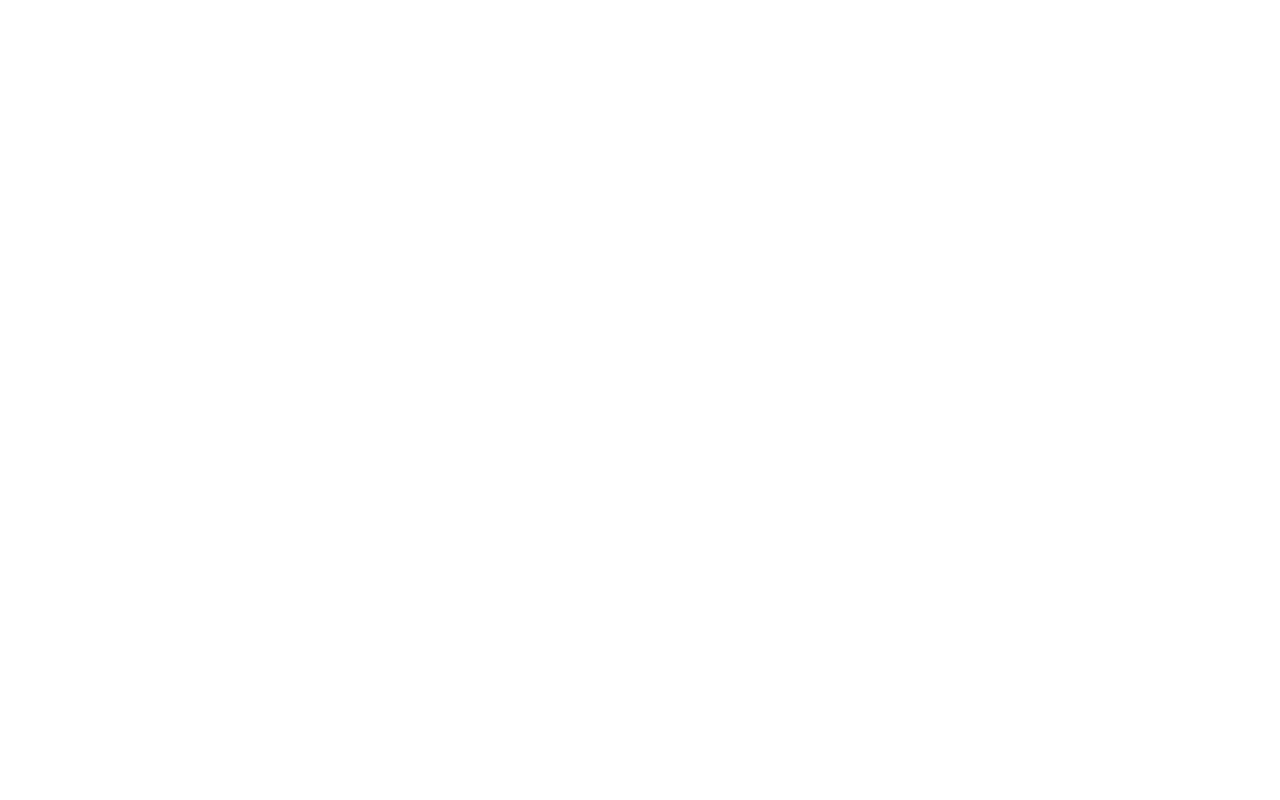
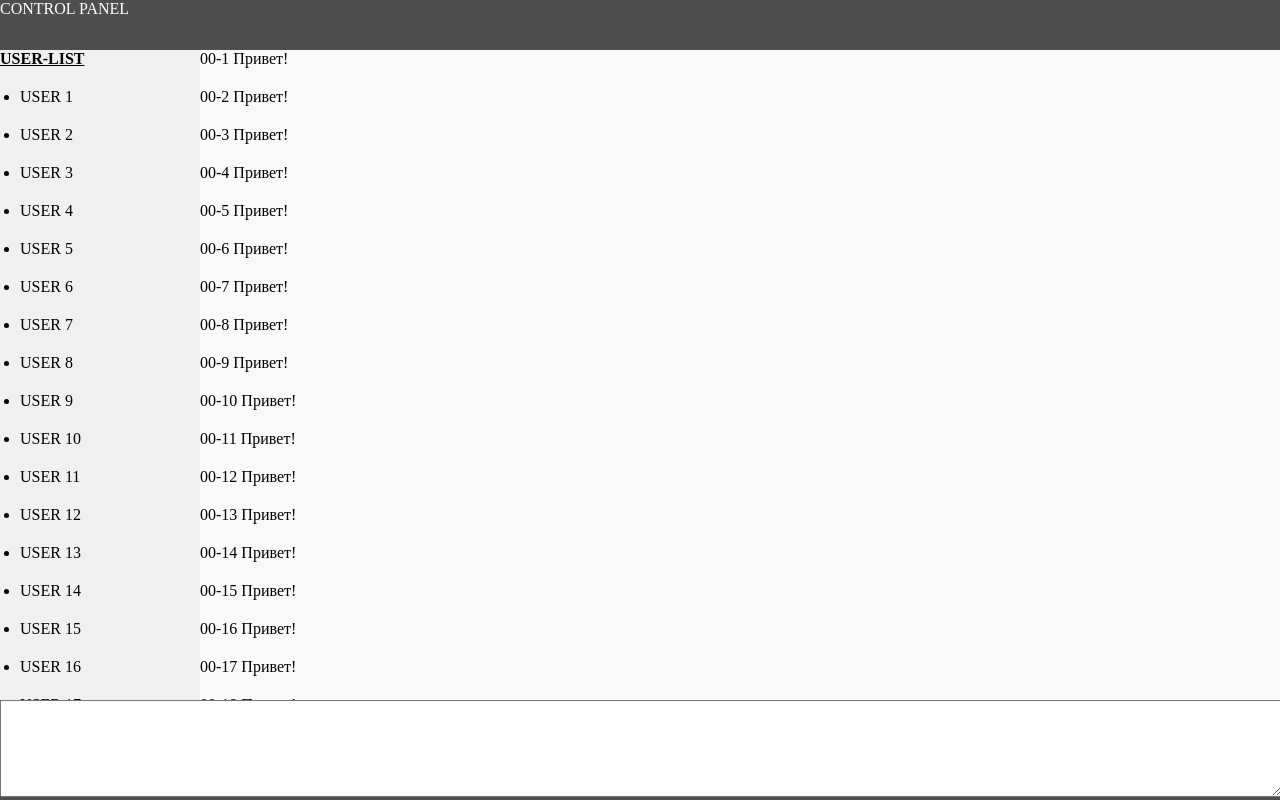
Before and after one commit to ramik1990/chat_interface_TEST, a plain HTML site: page index.html in a window 1280 px wide. Drawn offline with Linux system fonts and the light colour scheme.

Commit message:
Feat: выполнил первое задание

```diff
--- a/index.html
+++ b/index.html
@@ -8,13 +8,164 @@
 </head>
 <body>
     <header>
-
+        CONTROL PANEL
     </header>
     <main>
-
+        <aside class="user-list">
+            <p><b><u>USER-LIST</u></b></p>
+            <ul>
+                <li>USER 1</li>
+                <li>USER 2</li>
+                <li>USER 3</li>
+                <li>USER 4</li>
+                <li>USER 5</li>
+                <li>USER 6</li>
+                <li>USER 7</li>
+                <li>USER 8</li>
+                <li>USER 9</li>
+                <li>USER 10</li>
+                <li>USER 11</li>
+                <li>USER 12</li>
+                <li>USER 13</li>
+                <li>USER 14</li>
+                <li>USER 15</li>
+                <li>USER 16</li>
+                <li>USER 17</li>
+                <li>USER 18</li>
+                <li>USER 19</li>
+                <li>USER 20</li>
+                <li>USER 21</li>
+                <li>USER 22</li>
+                <li>USER 23</li>
+                <li>USER 24</li>
+                <li>USER 25</li>
+            </ul>
+        </aside>
+        <section class="chat">
+            <p>
+                00-1
+                Привет!
+            </p>
+            <p>
+                00-2
+                Привет!
+            </p>
+            <p>
+                00-3
+                Привет!
+            </p>
+            <p>
+                00-4
+                Привет!
+            </p>
+            <p>
+                00-5
+                Привет!
+            </p>
+            <p>
+                00-6
+                Привет!
+            </p>
+            <p>
+                00-7
+                Привет!
+            </p>
+            <p>
+                00-8
+                Привет!
+            </p>
+            <p>
+                00-9
+                Привет!
+            </p>
+            <p>
+                00-10
+                Привет!
+            </p>
+            <p>
+                00-11
+                Привет!
+            </p>
+            <p>
+                00-12
+                Привет!
+            </p>
+            <p>
+                00-13
+                Привет!
+            </p>
+            <p>
+                00-14
+                Привет!
+            </p>
+            <p>
+                00-15
+                Привет!
+            </p>
+            <p>
+                00-16
+                Привет!
+            </p>
+            <p>
+                00-17
+                Привет!
+            </p>
+            <p>
+                00-18
+                Привет!
+            </p>
+            <p>
+                00-19
+                Привет!
+            </p>
+            <p>
+                00-20
+                Привет!
+            </p>
+            <p>
+                00-21
+                Привет!
+            </p>
+            <p>
+                00-22
+                Привет!
+            </p>
+            <p>
+                00-23
+                Привет!
+            </p>
+            <p>
+                00-24
+                Привет!
+            </p>
+            <p>
+                00-25
+                Привет!
+            </p>
+            <p>
+                00-26
+                Привет!
+            </p>
+            <p>
+                00-27
+                Привет!
+            </p>
+            <p>
+                00-28
+                Привет!
+            </p>
+            <p>
+                00-29
+                Привет!
+            </p>
+            <p>
+                00-30
+                Привет!
+            </p>
+        </section>
     </main>
     <footer>
-
+        <textarea name="message" id="message"></textarea>
     </footer>
 </body>
 </html>
--- a/style.css
+++ b/style.css
@@ -2,12 +2,52 @@
     margin: 0;
     padding: 0;
 }
+html, body {
+    overflow: hidden;
+}
 
-html, body {
-    display: flex;
-    justify-content: center;
-    align-items: center;
-    flex-direction: column;
-    width: 100%;
+body {
+    display: grid;
+    grid-template-rows: 50px 1fr 100px;
     height: 100vh;
 }
+
+header, footer {
+    background-color: #4e4e4e;
+    display: flex;
+    justify-content: start;
+    align-items: start;
+    flex-direction: column;
+    color: white
+}
+
+main {
+    display: grid;
+    grid-template-columns: 200px 1fr;
+    overflow-y: auto;
+}
+
+.user-list {
+    background-color: #f0f0f0;
+    display: flex;
+    flex-direction: column;
+    align-items: start;
+    overflow-y: auto;
+}
+
+.user-list ul li{
+    margin: 20px;
+}
+
+.chat {
+    background-color: #f0f0f060;
+    overflow-y: auto;
+    height: 100%;
+    display: flex;
+    flex-direction: column;
+    gap: 20px;
+}
+footer textarea {
+    width: 100%;
+    height: 95%;
+}
```
Also changed, not shown: 1 other file.
